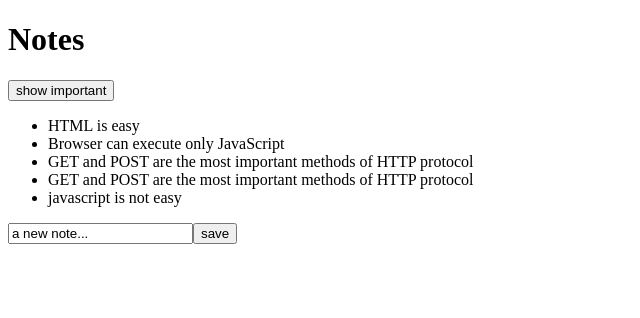
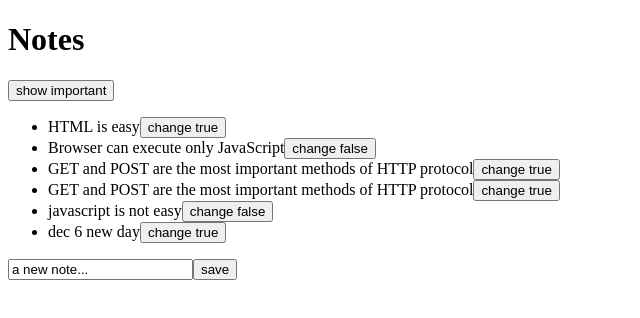
Before and after one commit to sharmila657/fullstackopen-workshop3, a React (Vite) app in the folder part2/notes-app/: page / in a window 1280 px wide. Shown: the top 318 px of the page, without its empty margins (0-640 px from the left). Built offline with nearby package versions, Linux system fonts and the light colour scheme; data requests are answered from the project's data file.

Commit message:
part2-d added axios.put to update data in backend

```diff
--- a/part2/notes-app/db.json
+++ b/part2/notes-app/db.json
@@ -24,6 +24,11 @@
       "content": "javascript is not easy",
       "important": false,
       "id": 5
+    },
+    {
+      "content": "dec 6 new day",
+      "important": true,
+      "id": 6
     }
   ]
 }
--- a/part2/notes-app/src/App.jsx
+++ b/part2/notes-app/src/App.jsx
@@ -45,6 +45,8 @@ const App = () => {
       setNewNote("");
     });
 
+
+
     setNotes(notes.concat(noteObject))
     setNewNote('')
   }
@@ -53,6 +55,28 @@ const App = () => {
   const handleNoteChange = (event) => {
     console.log(event.target.value)
     setNewNote(event.target.value)
+  }
+
+  const updateData = (id) => {
+    // 1.update the server (backend)
+    let currentNote = notes.find((note) => {
+      return note.id === id;
+
+      })
+
+    let updatedNote = {...currentNote, important: !currentNote.important}
+    let putPromise = axios.put(`http://localhost:3001/notes/${id}`, updatedNote)
+
+    putPromise.then((result) => {
+      console.dir(result)
+      let updatedNote = result.data;
+
+      // 2.update statee(frontend)
+      setNotes(
+        notes.map((note) =>(note.id === updatedNote.id ? updatedNote : note))
+      )
+})
+
   }
 
   return (
@@ -65,8 +89,8 @@ const App = () => {
       </div>
       <ul>
       {notesToShow.map(note =>
-          <Note key={note.id} note={note} />
-        )}
+        <Note key={note.id} note={note} updateNote={() => { updateData(note.id) }}  />
+      )}
       </ul>
       <form onSubmit={addNote}>
       <input value={newNote} onChange={handleNoteChange} />
--- a/part2/notes-app/src/components/Note.jsx
+++ b/part2/notes-app/src/components/Note.jsx
@@ -1,6 +1,11 @@
-const Note = ({ note }) => {
+const Note = ({ note, updateNote }) => {
     return (
-      <li>{note.content}</li>
+        <li>
+            {note.content}{""}
+            <button onClick={updateNote}>
+                change {note.important ? "true" : "false"}
+            </button>
+        </li>
     )
 }
 
```
